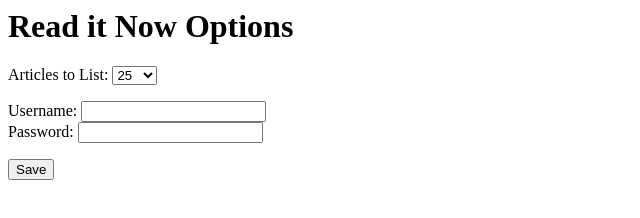
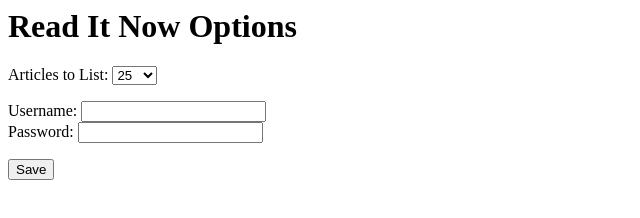
Before and after one commit to wdr1/Read-It-Now, a plain HTML site: page options.html in a window 1280 px wide. Shown: the full height of the page, 0-640 px from the left. Drawn offline with Linux system fonts and the light colour scheme.

Commit message:
-- upcase "It"

```diff
--- a/options.html
+++ b/options.html
@@ -1,5 +1,5 @@
 <html>
-<head><title>Read it Now Options</title></head>
+<head><title>Read It Now Options</title></head>
 <script type="text/javascript">
 
 // Saves options to localStorage.
@@ -54,7 +54,7 @@ function restore_options() {
 </script>
 
 <body onload="restore_options()">
-<H1>Read it Now Options</H1>
+<H1>Read It Now Options</H1>
 
 Articles to List:
 <select id="count">
```
